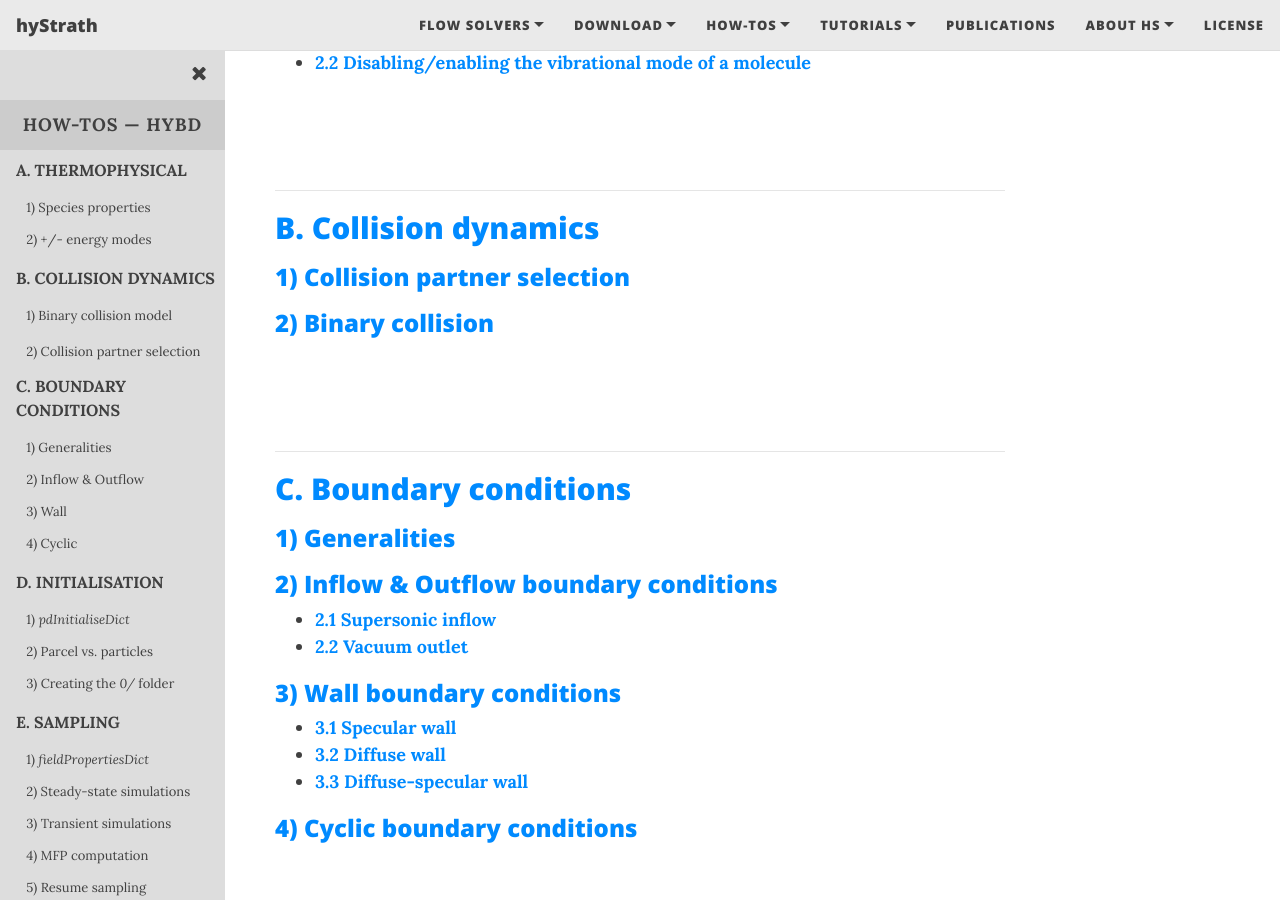
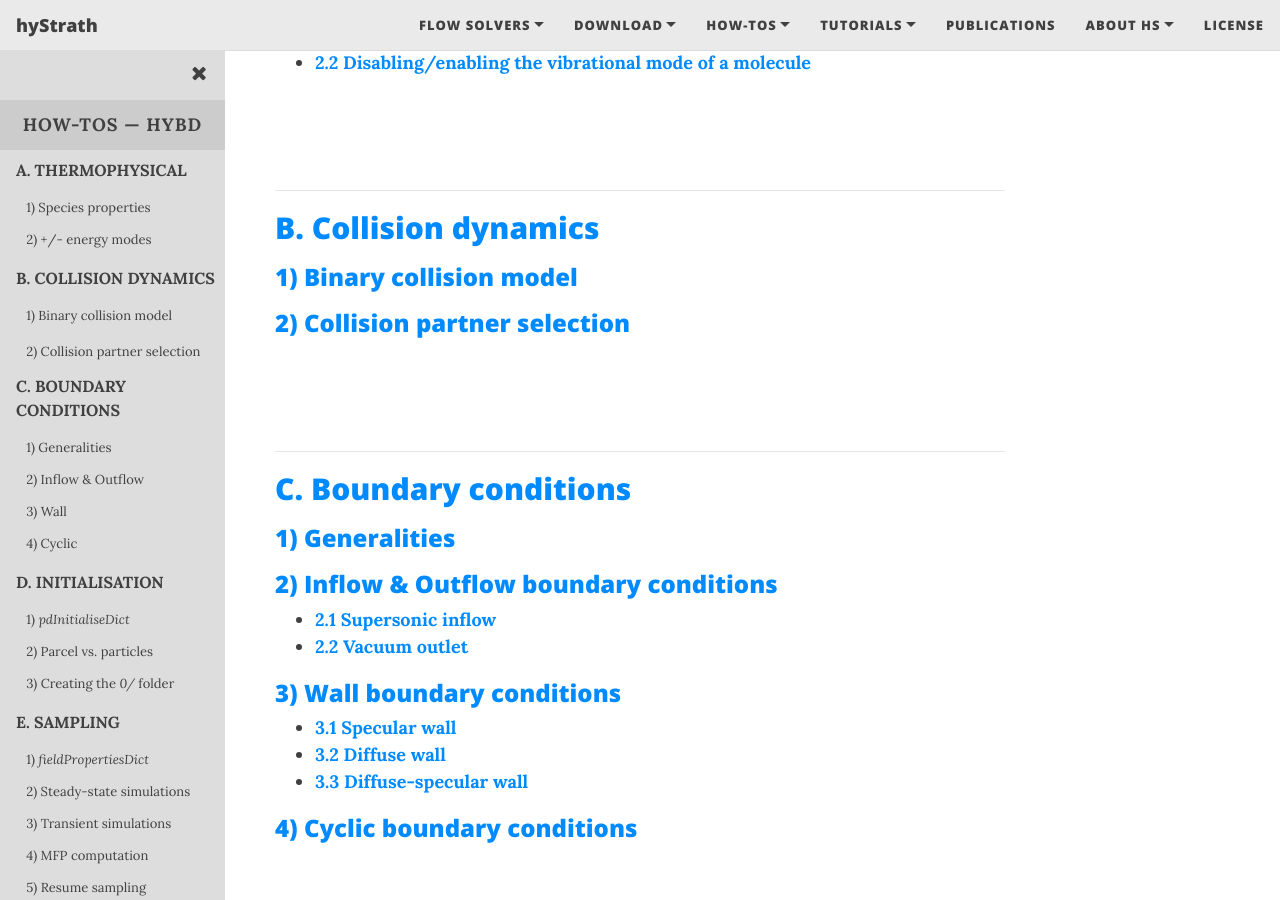
Before and after one commit to hystrath/hystrath.github.io, a Jekyll site: the page built from how-tos-picdsmc-fleming/how-tos-picdsmc-fleming.md, in a window 1280 px wide and 900 px high, scrolled down 529 px. Built offline with Jekyll 4.4.1, drawn with Linux system fonts in a browser that asks for light colours; nearby versions of some CDN libraries.

Commit message:
Editing pages

```diff
--- a/how-tos-picdsmc-fleming/how-tos-picdsmc-fleming.md
+++ b/how-tos-picdsmc-fleming/how-tos-picdsmc-fleming.md
@@ -74,8 +74,9 @@ openNav()
 
 ---
 ## [B. Collision dynamics](https://hystrath.github.io/how-tos-picdsmc-fleming/how-tos-picdsmc-fleming-collision-dynamics)
-### [1) Collision partner selection](https://hystrath.github.io/how-tos-picdsmc-fleming/how-tos-picdsmc-fleming-collision-dynamics/#1-collision-partner-selection)
-### [2) Binary collision](https://hystrath.github.io/how-tos-picdsmc-fleming/how-tos-picdsmc-fleming-collision-dynamics/#2-binary-collision)
+### [1) Binary collision model](https://hystrath.github.io/how-tos-picdsmc-fleming/how-tos-picdsmc-fleming-collision-dynamics/#1-binary-collision-model)
+### [2) Collision partner selection](https://hystrath.github.io/how-tos-picdsmc-fleming/how-tos-picdsmc-fleming-collision-dynamics/#2-collision-partner-selection)
+
 
 <div class="paragraph"><p><br>
 <br></p></div>
```
